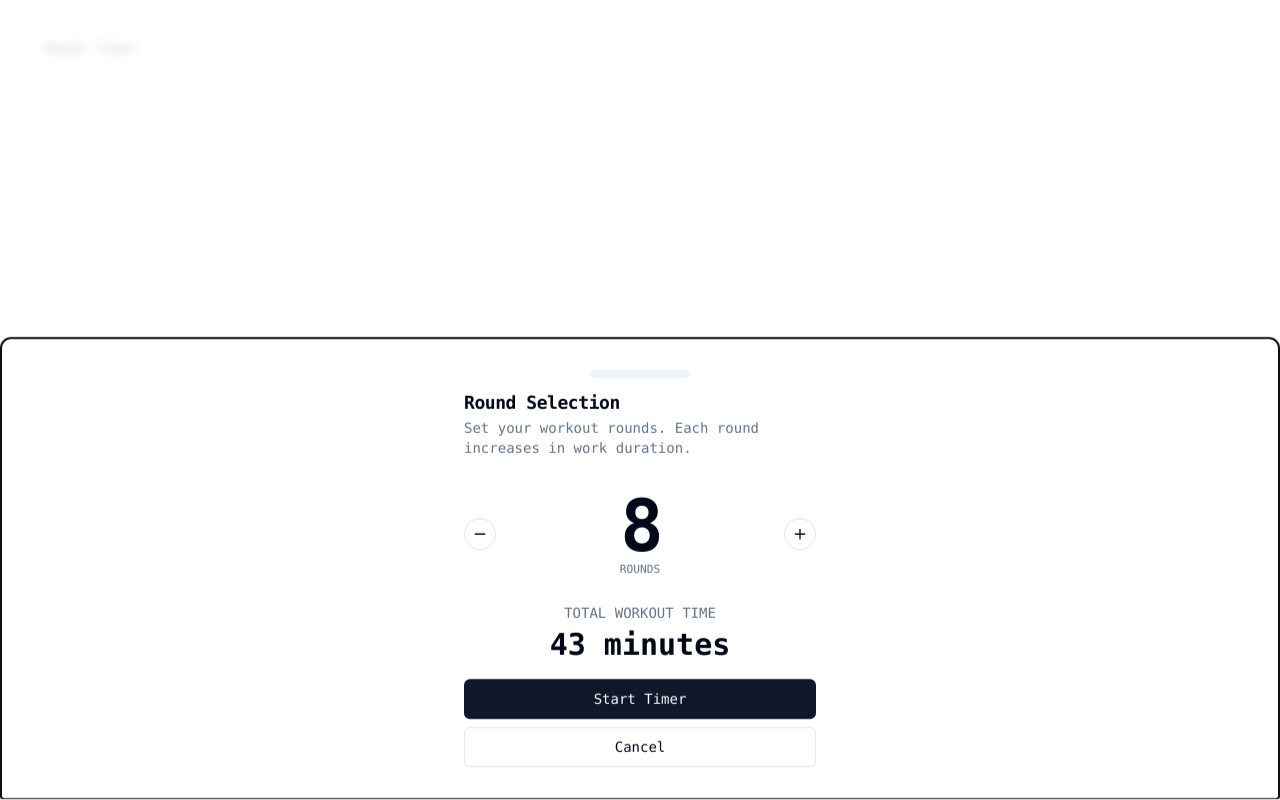
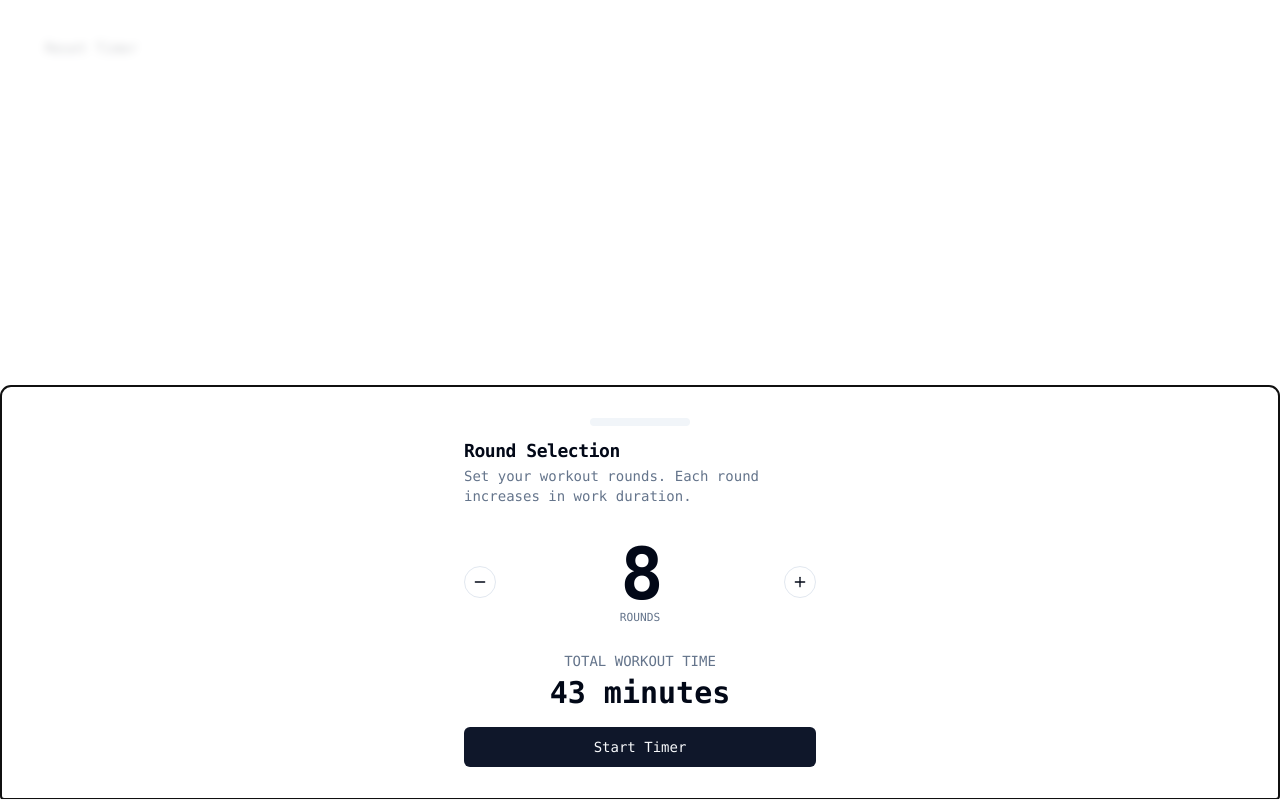
Before and after one commit to apparition-me/apparition-me.github.io, a Next.js app: page / in a window 1280 px wide. Built offline with nearby package versions, Linux system fonts and the light colour scheme.

Commit message:
Remove Cancel button from drawer footer
- Remove Cancel buttons from both idle and running states
- Simplify drawer footer to show only primary action button
- Idle state: Shows only 'Start Timer' button
- Running state: Shows only 'Reset Timer' button
- Cleaner, more focused user interface

```diff
--- a/components/round-selection-drawer.tsx
+++ b/components/round-selection-drawer.tsx
@@ -111,20 +111,12 @@ export function RoundSelectionDrawer({
           </div>
           <DrawerFooter>
             {!isRunning ? (
-              <>
               <DrawerClose asChild>
                 <Button onClick={handleSubmit} className="font-mono">
                   Start Timer
                 </Button>
               </DrawerClose>
-                <DrawerClose asChild>
-                  <Button variant="outline" className="font-mono">
-                    Cancel
-                  </Button>
-                </DrawerClose>
-              </>
             ) : (
-              <>
               <DrawerClose asChild>
                 <Button
                   onClick={onReset}
@@ -134,12 +126,6 @@ export function RoundSelectionDrawer({
                   Reset Timer
                 </Button>
               </DrawerClose>
-                <DrawerClose asChild>
-                  <Button variant="outline" className="font-mono">
-                    Cancel
-                  </Button>
-                </DrawerClose>
-              </>
             )}
           </DrawerFooter>
         </div>
```
Lines whose indentation alone changed are shown as unchanged.
